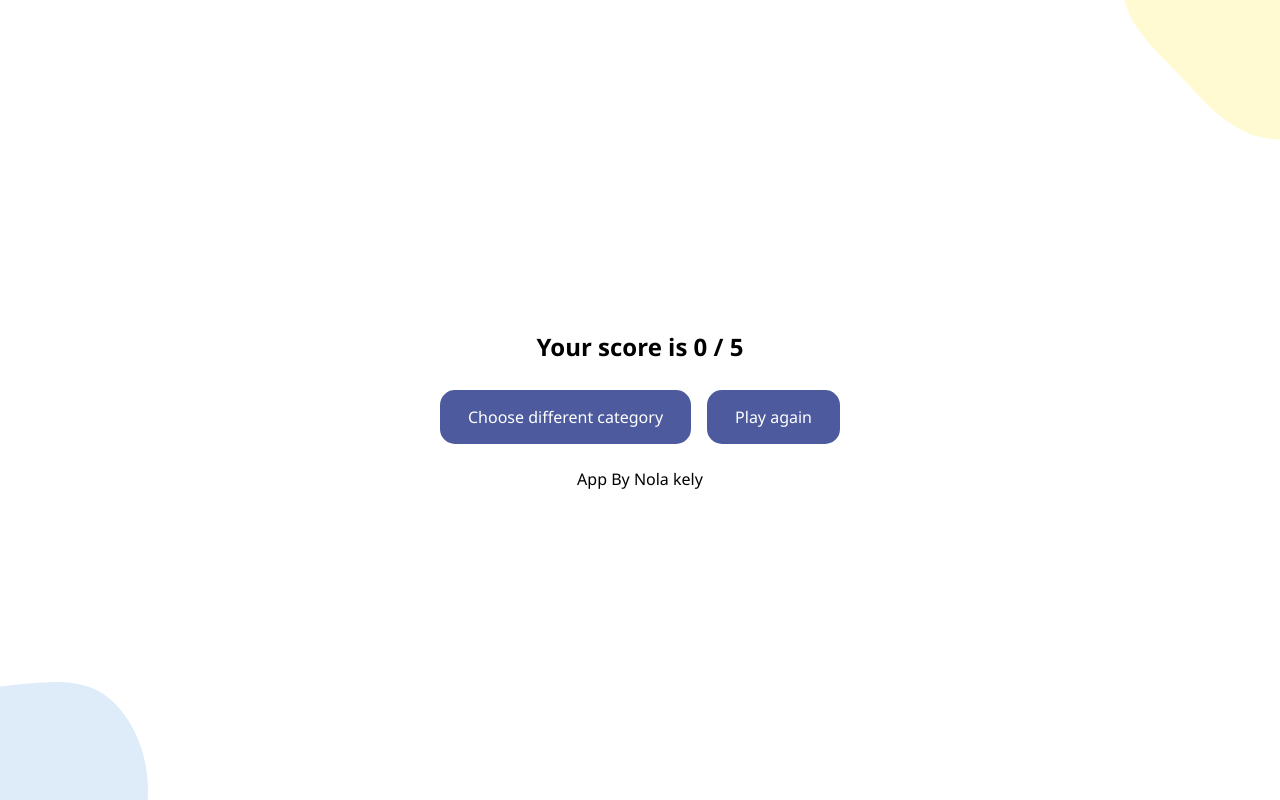
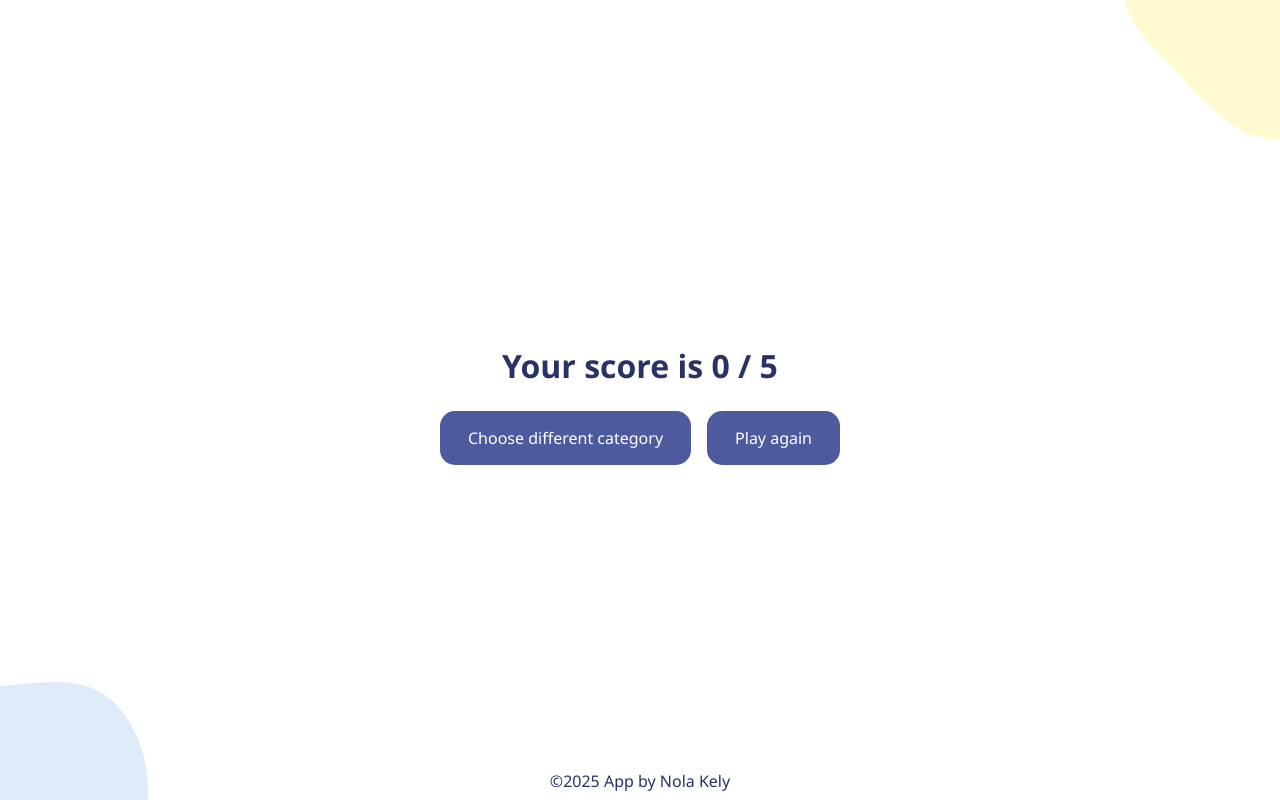
Before and after one commit to Noulakl/Quizzical, a React (Vite) app: page /resultPage in a window 1280 px wide. Built offline with nearby package versions, Linux system fonts and the light colour scheme.

Commit message:
ready for production
works just fine on happy path 😗

```diff
--- a/Pages/QuizzPage.jsx
+++ b/Pages/QuizzPage.jsx
@@ -11,7 +11,7 @@ import ResetButton from "../components/ResetButton"
 
 export default function QuizzPage(){
     const [quizContext, setQuizContext] =useOutletContext()
-    const {quizes, gameEnded,hasInternet,error,loading,apiLink} = quizContext
+    const {quizes, gameEnded,hasInternet,error,loading} = quizContext
     const quizForm = React.useRef(null)
     const chosenAnswersCount = React.useRef(0)
 
@@ -108,7 +108,6 @@ export default function QuizzPage(){
             onClick={checkAnswers}>
             Check answers
         </Link>}
-        <p>App By Nola kely</p>
     </section>
     }
 </>
--- a/Pages/ResultPage.jsx
+++ b/Pages/ResultPage.jsx
@@ -53,10 +53,9 @@ export default function ResultPage(){
         >
             {quizEl}
         </form>
-         <h2> Your score is {score} / 5 </h2>
+         <h2 className="score"> Your score is {score} / 5 </h2>
          <ResetButton> Choose different category </ResetButton>
          <Link to="/quizPage" className="active"> Play again </Link>
-        <p>App By Nola kely</p>
     </section>
     )
 }
--- a/Pages/StartPage.jsx
+++ b/Pages/StartPage.jsx
@@ -27,7 +27,6 @@ export default function StartPage(){
 
                     <optgroup label="General knowledge 🌍">
 
-                        <option value="any">🌎 Random</option>
                         <option value="9">📚 General Knowledge</option>
                         <option value="20">🦸‍♂️ Mythology</option>
                         <option value="21">🏅 Sports</option>
@@ -67,7 +66,6 @@ export default function StartPage(){
                 <select name="trivia_difficulty" id="diffuculty" className="quizz_setting" onChange={checkIfReady} ref={difficultyEl}>
                     <option value="choose" className="choose">--- Choose difficulty ---</option>
 
-                    <option value="any">🎲 Random 😎</option>
                     <option value="easy">👶 Noobs 😗</option>
                     <option value="medium">💪 Pro 🤓</option>
                     <option value="hard">🧠 God 🧐</option>
@@ -87,7 +85,6 @@ export default function StartPage(){
                 >
                 Start Quizz
             </Link>}
-        <p>App By Nola kely</p>
         </section>
     )
 }
--- a/api.js
+++ b/api.js
@@ -60,7 +60,8 @@
                             quizes:allQuiz,
                             hasInternet:BrowserInternet,
                             hasChosen:false,
-                            loading:false
+                            loading:false,
+                            gameEnded:false
                         }
                     })
                 }).catch( err =>{
--- a/components/Answer.jsx
+++ b/components/Answer.jsx
@@ -1,12 +1,17 @@
 import React from "react"
-
+import { useOutletContext } from "react-router"
 
 export default function Answer({children, handleChange, id, field, isSelected, className,...rest}){
     const inpRef = React.useRef(null)
+    const[quizContext] = useOutletContext()
+    const {gameEnded} = quizContext
     return (
         <label
             htmlFor={id}
             className={className}
+            style={{
+                pointerEvents:gameEnded && "none"
+            }}
             >
             {children}
             <input
@@ -16,7 +21,8 @@ export default function Answer({children, handleChange, id, field, isSelected, c
                 value={children}
                 defaultChecked={isSelected && true}
                 ref={inpRef}
-                onChange={e => handleChange(e)}
+                onChange={e => handleChange(e)
+                }
                 />
         </label>)
 }
--- a/components/Layout.jsx
+++ b/components/Layout.jsx
@@ -4,6 +4,8 @@ import Yellow from "../src/assets/yellow_decore.svg"
 import Blue from "../src/assets/blue_decore.svg"
 
 export default function Layout(){
+    const moment = new Date()
+    const year = moment.getFullYear()
     const [quizContext, setQuizContext] = React.useState(
 
         {
@@ -35,6 +37,7 @@ return(
                 left:0,
                 zIndex:-1}
             }/>
+        <p className="copyright">©{year} App by Nola Kely</p>
     </>
 )
 
--- a/styles.css
+++ b/styles.css
@@ -1,14 +1,14 @@
 *{
     user-select: none;
+    padding: 0;
+    margin: 0;
 }
-body, html{
-    margin: 0;
-    padding: .5em;
+html{
+    padding: 2em .5em;
     font-family: 'Segoe UI', Tahoma, Geneva, Verdana, sans-serif;
     text-align: center;
     box-sizing: border-box;
     display: flex;
-    flex-direction: column;
     align-items: center;
     justify-content: center;
     height: 100vh;
@@ -101,15 +101,22 @@ h2.title{
 }
 
 h2.score{
- font-size: .8rem;
+ font-size: 2rem;
  color: #293264;
  font-weight: bold;
- margin-top: 1.250rem 0 0;
+ margin: .5em 0;
 }
 
 h2.question{
     font-size: 1rem;
     font-weight: 600;
+}
+p.copyright{
+    color: #293264;
+    position: fixed;
+    bottom: .5em;
+    left: 25%;
+    right: 25%;
 }
 .answers-container li{
     list-style: none;
@@ -133,7 +140,8 @@ label{
     padding: 0.313rem 1.250rem ;
     width: fit-content;
     border: #D6DBF5 solid 0.063rem;
-    margin: .5em 0;
+    margin-bottom: .5em;
+    background-color: white;
 }
 
 label:hover,
@@ -160,12 +168,12 @@ label.remainig{
 .quizz{
     color: #293264;
     text-align: left;
-    margin-top: 1rem;
+    margin-top: .5rem;
     border: none;
     border-bottom: solid 0.188rem #DBDEF0;
     display: flex;
-    gap: 1.125rem;
-    padding-left: 0;
+    flex-wrap: wrap;
+    gap: .5em;
 }
 .answers-container{
     display: flex;
@@ -173,8 +181,8 @@ label.remainig{
     flex-direction: column;
     padding: 0;
 }
-form.answers-container{
-    margin: 1rem 0 ;
+legend{
+    margin-bottom: .5em;
 }
 /* Error containers */
 .sadPath img{
@@ -203,3 +211,9 @@ form.answers-container{
 .dots img{
     width: 30%;
 }
+/* responsiveness */
+@media (max-width: 380px) {
+    html, body{
+        height: fit-content;
+    }
+}
```
